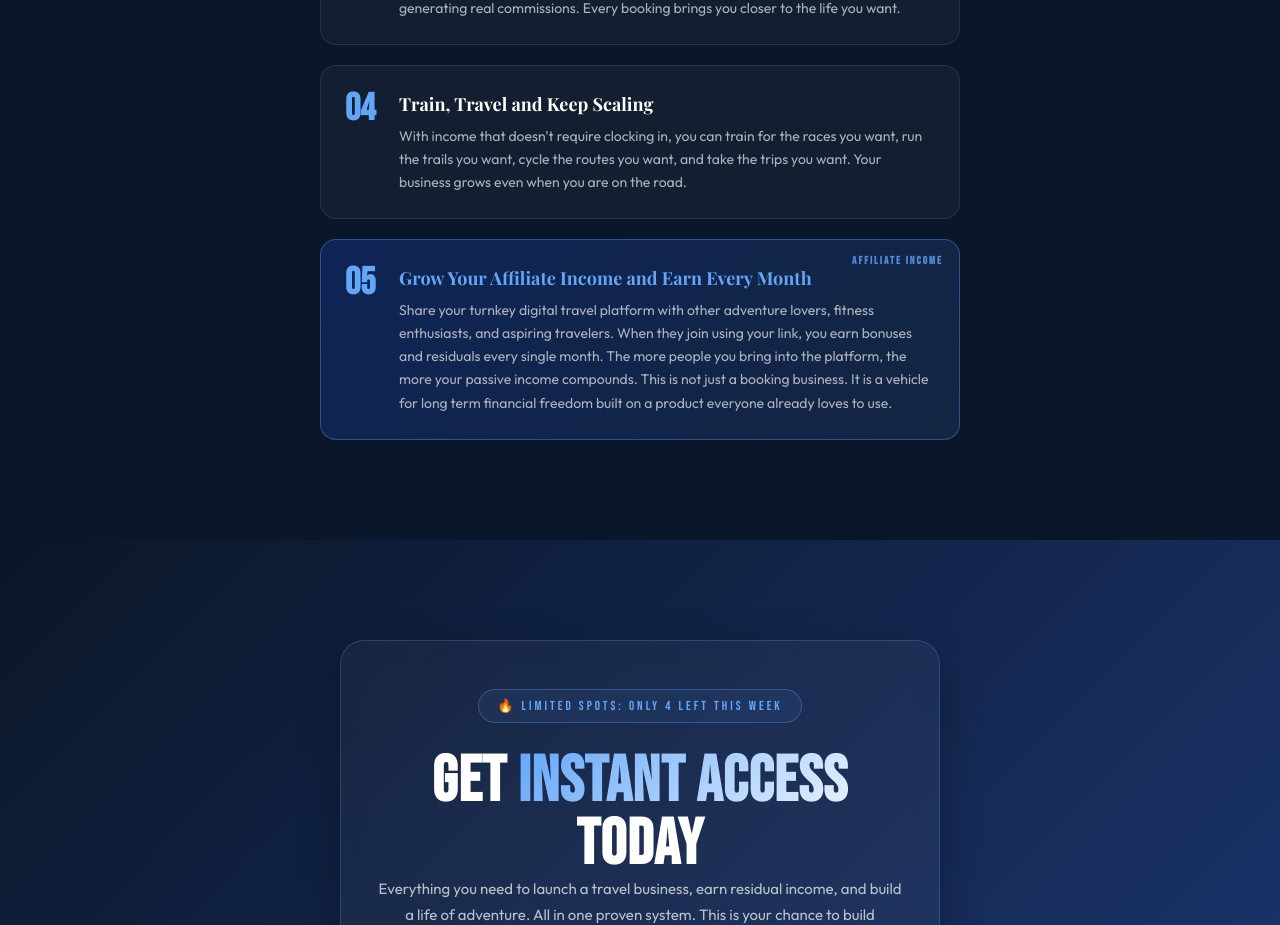
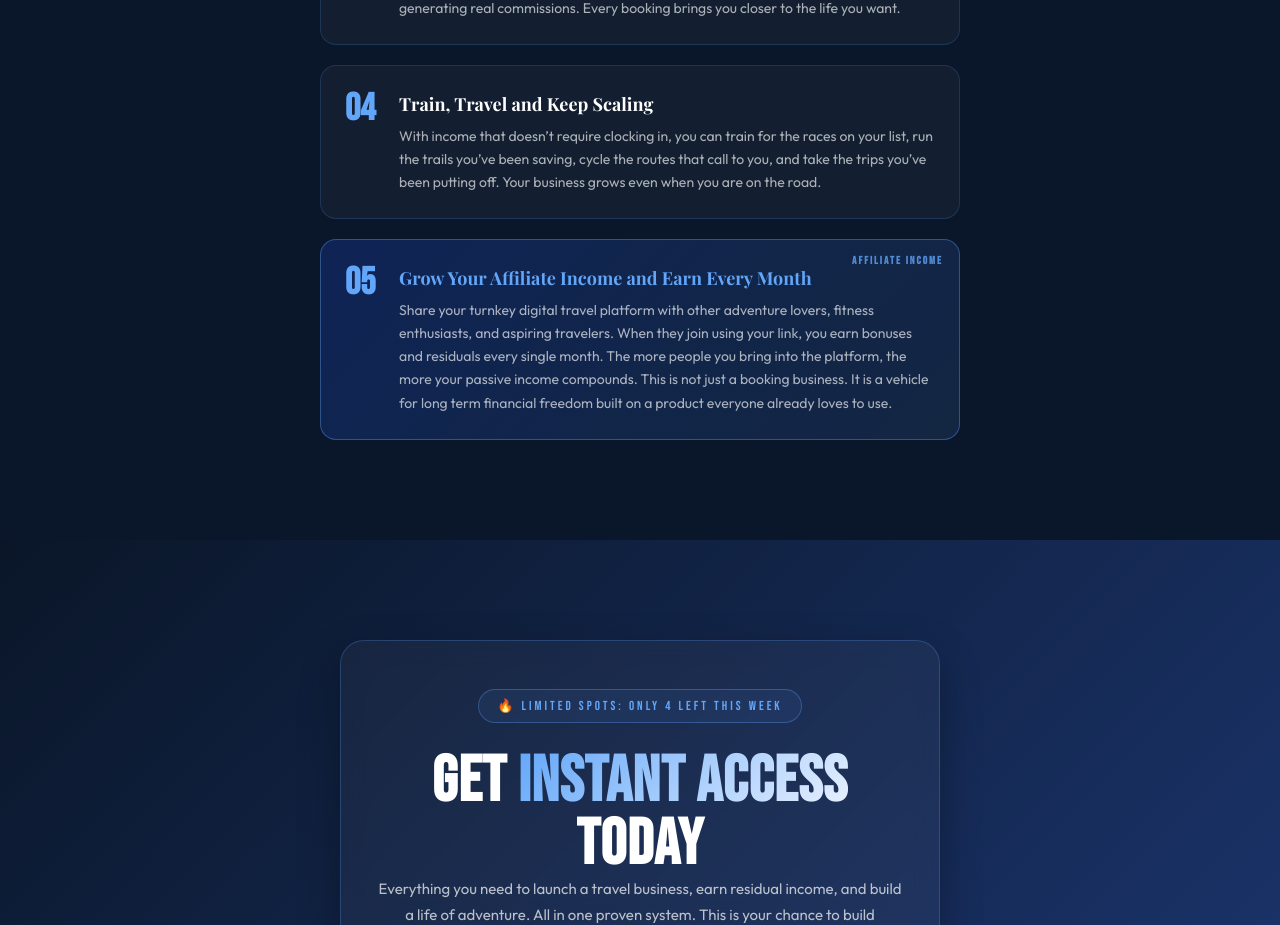
Before and after one commit to hamzashabbeer/morgan4adventur, a React (Vite) app: page / in a window 1280 px wide. Shown: the part 7780-8705 px from the top of the page. Built offline with nearby package versions, Linux system fonts and the light colour scheme; a web font is replaced by a local one.

Commit message:
Update Step 4 description in How It Works section

```diff
--- a/src/components/StepByStep.tsx
+++ b/src/components/StepByStep.tsx
@@ -32,7 +32,7 @@ export const StepByStep: React.FC = () => {
       id: 'step-4',
       num: '04',
       title: 'Train, Travel and Keep Scaling',
-      description: 'With income that doesn\'t require clocking in, you can train for the races you want, run the trails you want, cycle the routes you want, and take the trips you want. Your business grows even when you are on the road.'
+      description: 'With income that doesn’t require clocking in, you can train for the races on your list, run the trails you’ve been saving, cycle the routes that call to you, and take the trips you’ve been putting off. Your business grows even when you are on the road.'
     },
     {
       id: 'step-5',
```
